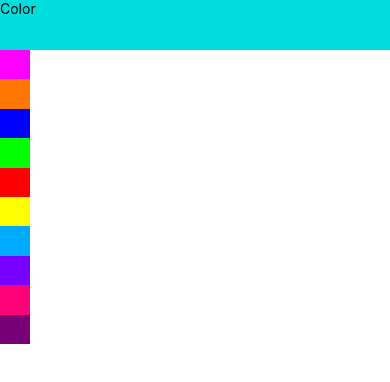
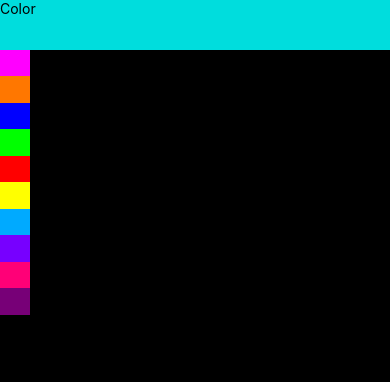
Before and after one commit to Laz0rSquid/test-alphabet-registry, a React Native app in the folder my-app/: screen / in a window 390 px wide. Shown: the top 382 px of the page. Built offline with nearby package versions, Linux system fonts and the light colour scheme.

Commit message:
Prototype is working

```diff
--- a/my-app/App.js
+++ b/my-app/App.js
@@ -14,9 +14,9 @@ import {
 const { width, height } = Dimensions.get('window');
 const statBarHeight = 50;
 const registryElemWidth = 30;
-const registryElemHeight = (height - statBarHeight) / 27;
+const registryElemHeight = (height - statBarHeight) / 30;
 
-const getDirectionAndColor = ({ moveX, moveY, dx, dy }) => {
+const getColor = ({ moveX, moveY, dx, dy }) => {
   const isA =
     moveY > statBarHeight &&
     moveY <= statBarHeight + registryElemHeight &&
@@ -88,11 +88,11 @@ export default class App extends Component {
 
   componentWillMount() {
     this._panResponder = PanResponder.create({
-      onMoveShouldSetPanResponder: (evt, gestureState) => !!getDirectionAndColor(gestureState),
+      onMoveShouldSetPanResponder: (evt, gestureState) => !!getColor(gestureState),
       onPanResponderMove: (evt, gestureState) => {
-        const drag = getDirectionAndColor(gestureState);
+        const color = getColor(gestureState);
         this.setState({
-          zone: drag
+          zone: color
         });
       },
       onPanResponderTerminationRequest: (evt, gestureState) => true
@@ -129,7 +129,8 @@ export default class App extends Component {
 
 const styles = StyleSheet.create({
   container: {
-    height: height
+    height: height,
+    backgroundColor: '#000'
   },
   statBar: {
     height: statBarHeight
```
